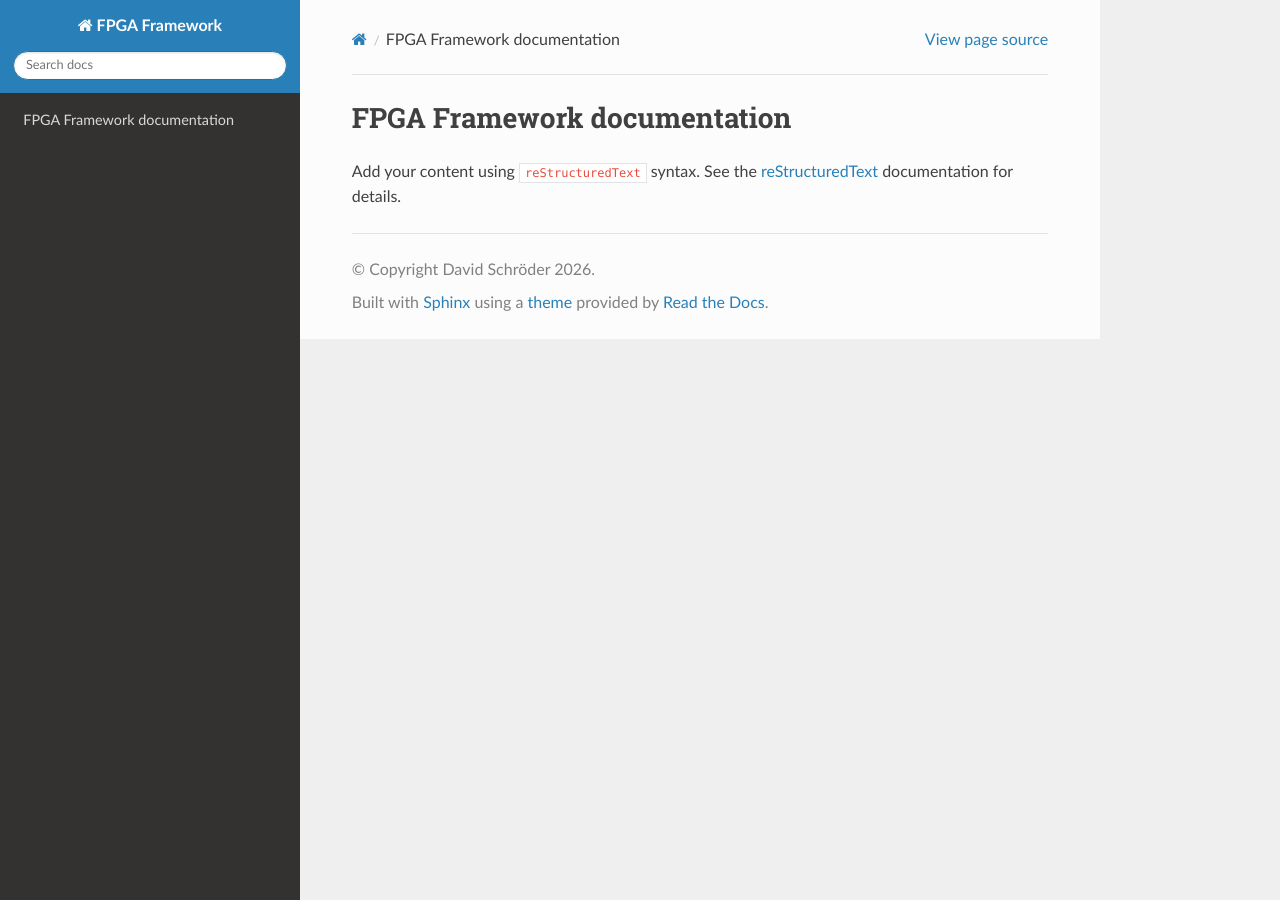
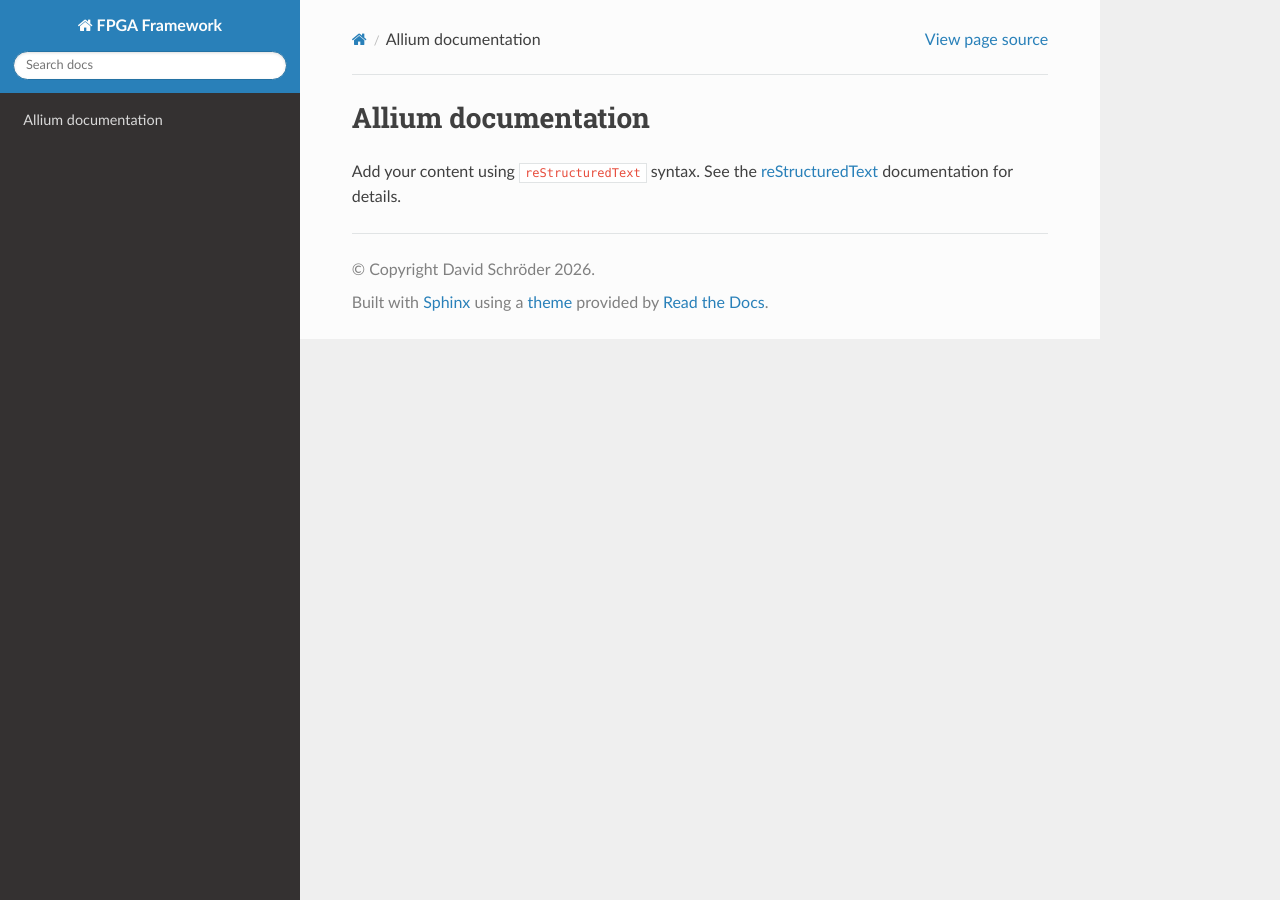
Before and after one commit to david-schroeder/allium, a Sphinx documentation site: the page built from docs/source/index.rst, in a window 1280 px wide. Built offline with Sphinx 7.4.7 and the Read the Docs theme 3.1.0, drawn with Linux system fonts in a browser that asks for light colours.

```diff
--- a/REUSE.toml
+++ b/REUSE.toml
@@ -9,7 +9,7 @@ path = [
     "examples/README.md",
     "requirements.txt",
 ]
-SPDX-FileCopyrightText = "2026 %PROJECT% contributors"
+SPDX-FileCopyrightText = "2026 David Schröder"
 SPDX-License-Identifier = "Apache-2.0"
 
 [[annotations]]
--- a/docs/source/index.rst
+++ b/docs/source/index.rst
@@ -1,10 +1,10 @@
-.. FPGA Framework documentation master file, created by
+.. Allium documentation master file, created by
    sphinx-quickstart on Sun Jun 14 21:12:25 2026.
    You can adapt this file completely to your liking, but it should at least
    contain the root `toctree` directive.
 
-FPGA Framework documentation
-============================
+Allium documentation
+====================
 
 Add your content using ``reStructuredText`` syntax. See the
 `reStructuredText <https://www.sphinx-doc.org/en/master/usage/restructuredtext/index.html>`_
```
Also changed, not shown: README.md (+4 -16 lines), .readthedocs.yaml, 2 other files.
